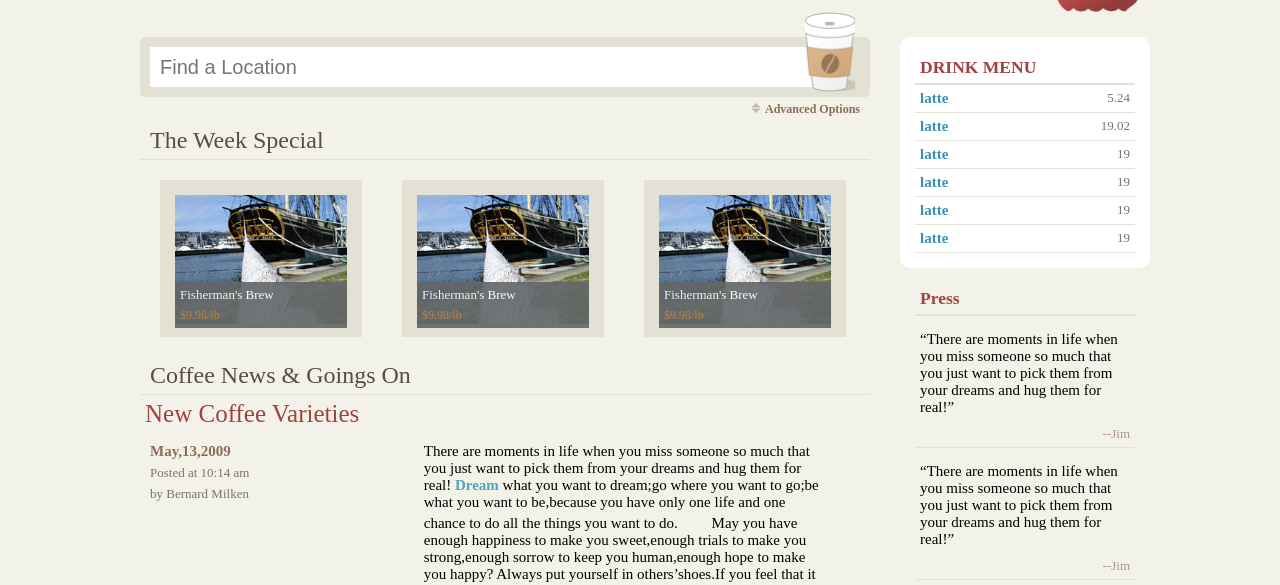
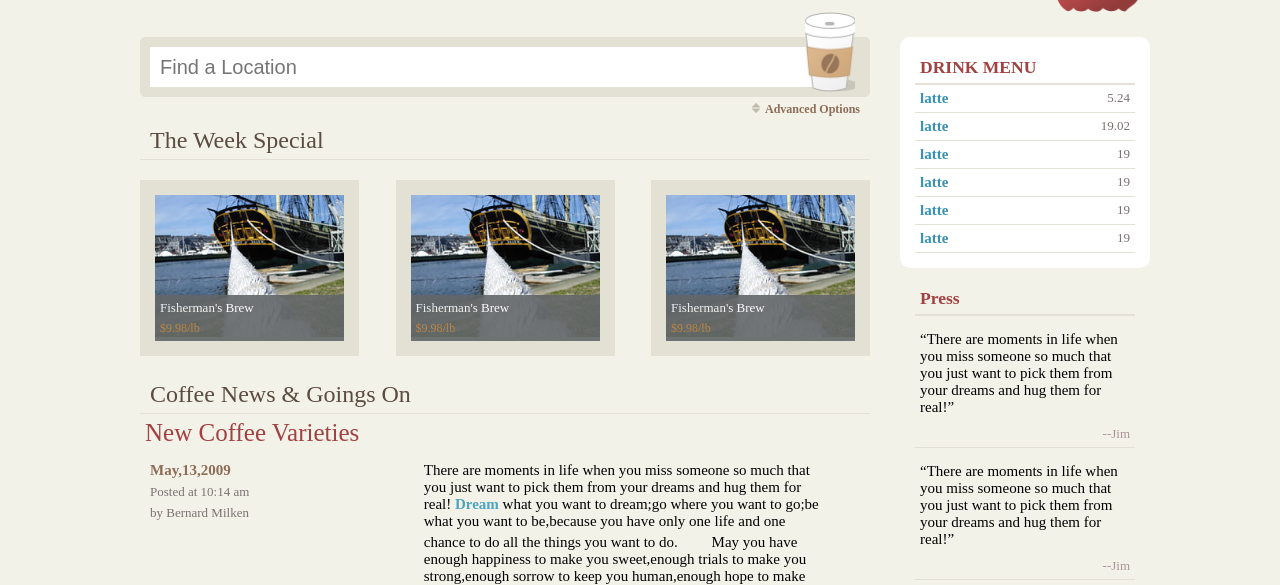
Before and after one commit to capetocape/yjf_web_homework, a plain HTML site: page 1/index.html in a window 1280 px wide. Shown: the part 193-778 px from the top of the page. Drawn offline with Linux system fonts and the light colour scheme.

Commit message:
Update index.css

```diff
--- a/1/css/index.css
+++ b/1/css/index.css
@@ -179,13 +179,19 @@ body
 .week_special_box ul li
 {
 	float: left;
-	height: 127px;
-	width: 172px;
+	width: 30%;
 	padding: 15px;
-	margin: 20px;
+	margin: 20px 0;
 	background: #e2e1d4;
 	position: relative;
 	overflow: hidden;
+	box-sizing:border-box;
+	-moz-box-sizing:border-box; /* Firefox */
+	-webkit-box-sizing:border-box; /* Safari */
+}
+.week_special_box ul li + li
+{
+	margin-left: 5%;
 }
 .week_special_box ul li img
 {
```
